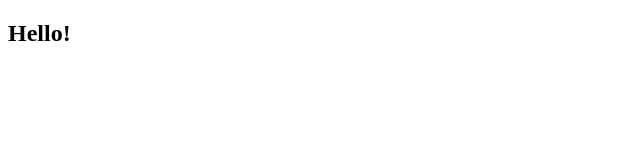
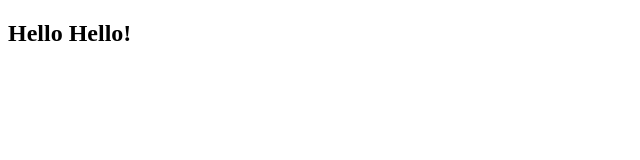
Before and after one commit to Anastasia-Cloud/github-for-beginners, a plain HTML site: page index.html in a window 1280 px wide. Shown: the whole page, without its empty margins (0-640 px from the left). Drawn offline with Linux system fonts and the light colour scheme.

Commit message:
llallallalala

```diff
--- a/index.html
+++ b/index.html
@@ -8,7 +8,7 @@
 
    <body>
       <div class="container">
-        <h2>Hello!</h2>
+        <h2>Hello Hello!</h2>
 
 
    </body>
```
